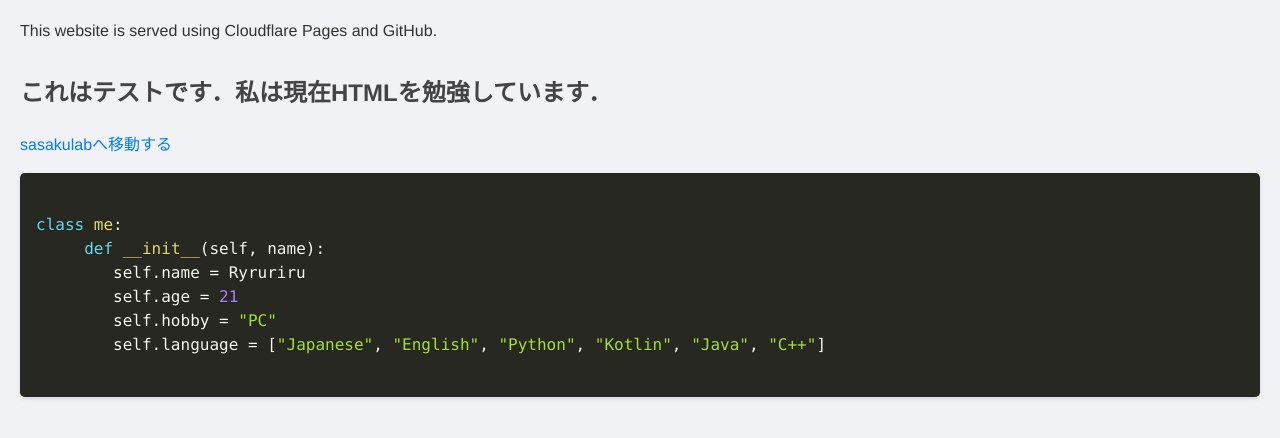
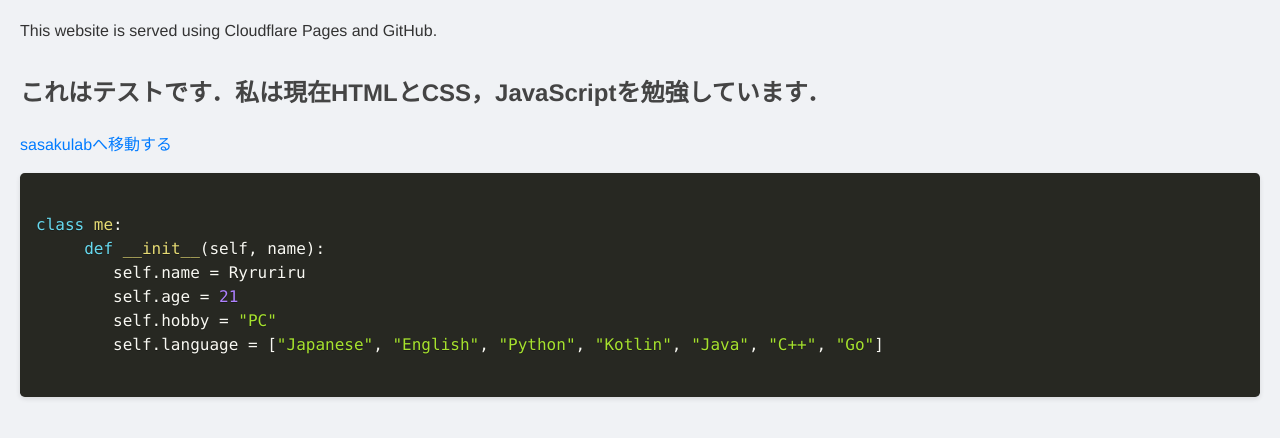
Before and after one commit to Ryruriru/my-profile, a plain HTML site: page index.html in a window 1280 px wide. Shown: the part 108-546 px from the top of the page. Drawn offline with nearby package versions, Linux system fonts and the light colour scheme.

Commit message:
学習言語を追加

```diff
--- a/index.html
+++ b/index.html
@@ -10,7 +10,7 @@
 <body>
     <h1>Hello from Ryruriru  Server!</h1>
     <p>This website is served using Cloudflare Pages and GitHub.</p>
-    <h2>これはテストです．私は現在HTMLを勉強しています． </h2>
+    <h2>これはテストです．私は現在HTMLとCSS，JavaScriptを勉強しています． </h2>
 
     <p>
         <a href="https://sasakulab.com">sasakulabへ移動する</a>
@@ -22,7 +22,7 @@ class me:
         self.name = Ryruriru
         self.age = 21
         self.hobby = "PC"
-        self.language = ["Japanese", "English", "Python", "Kotlin", "Java", "C++"]
+        self.language = ["Japanese", "English", "Python", "Kotlin", "Java", "C++", "Go"]
     </code></pre>
 
         <script src="https://cdnjs.cloudflare.com/ajax/libs/prism/1.29.0/components/prism-core.min.js"></script>
```
